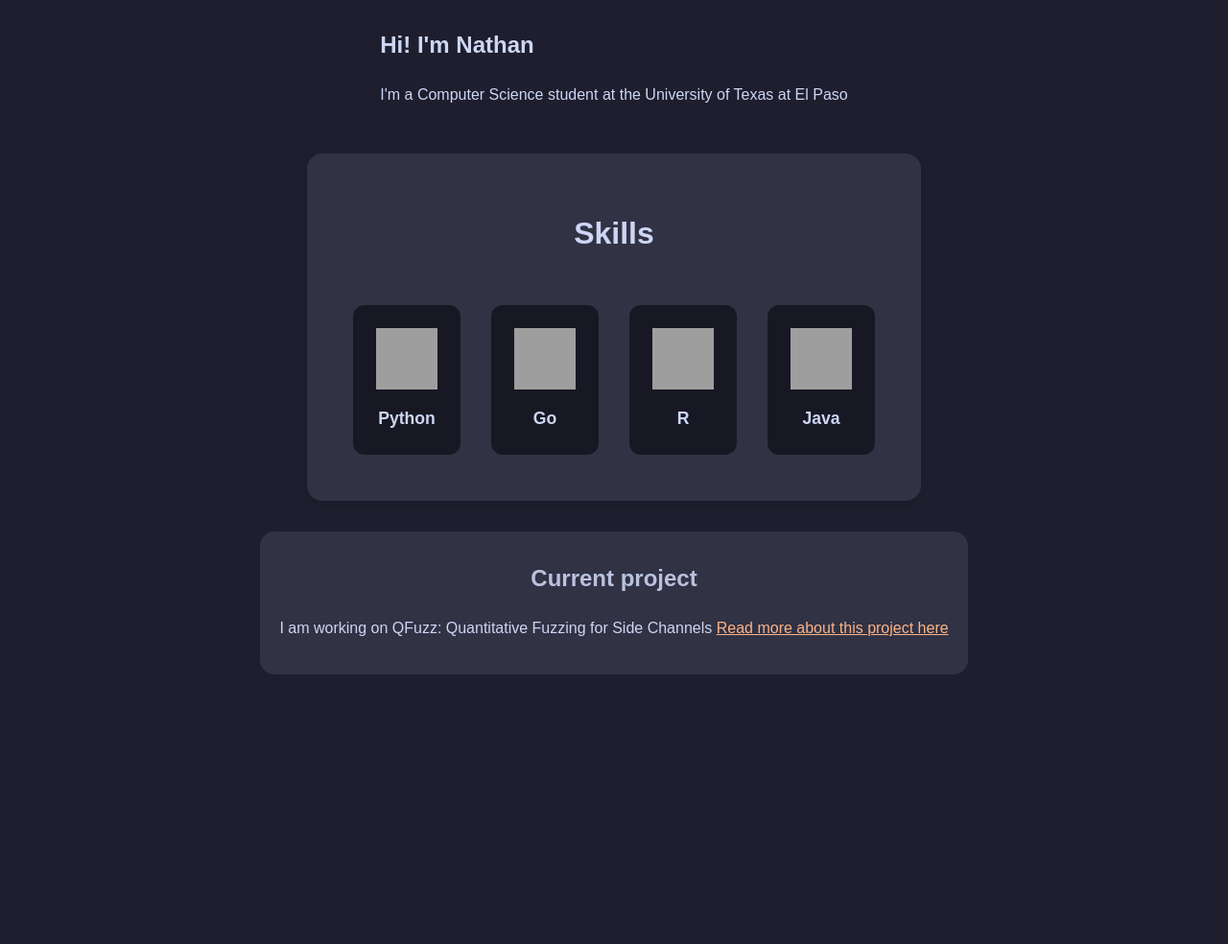
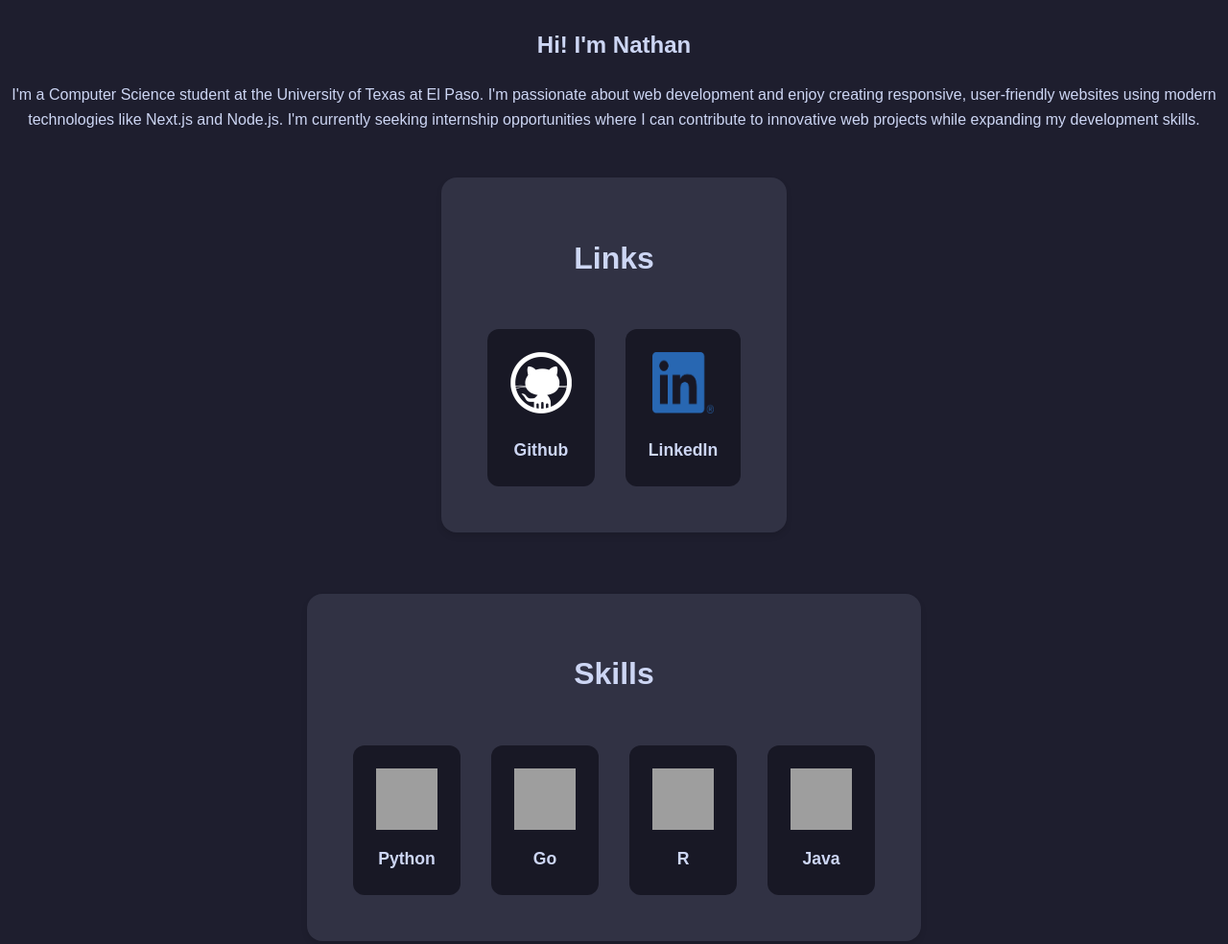
Before and after one commit to adhfmz8/adhfmz8.github.io, a plain HTML site: page index.html in a window 1280 px wide. Shown: the top 984 px of the page at 96% size. Before the commit the page ends 800 px from the top, so only its background shows below. Drawn offline with Linux system fonts and the light colour scheme; grey boxes are pictures that could not be loaded; a web font is replaced by a local one.

Commit message:
adding links to linkedin and github

```diff
--- a/css/main.css
+++ b/css/main.css
@@ -16,7 +16,13 @@ body {
     background-color: var(--background-color);
 }
 
+p {
+    display: block;
+    text-align: center;
+}
+
 .funnel-display-title {
+    text-align: center;
      font-family: "Funnel Display", sans-serif;
      font-optical-sizing: auto;
      font-style: normal;
--- a/index.html
+++ b/index.html
@@ -10,6 +10,7 @@
     <link href="https://fonts.googleapis.com/css2?family=Funnel+Display:wght@300..800&display=swap" rel="stylesheet">
     <link rel="stylesheet" href="css/main.css">
 
+
 </head>
 
 <body>
@@ -17,8 +18,26 @@
     <section class="header">
         <h1 class="funnel-display-title">Hi! I'm Nathan</h1>
         <p>
-            I'm a Computer Science student at the University of Texas at El Paso
+            I'm a Computer Science student at the University of Texas at El Paso.
+            I'm passionate about web development and enjoy creating responsive, user-friendly websites using modern technologies like Next.js and Node.js.
+            I'm currently seeking internship opportunities where I can contribute to innovative web projects while expanding my development skills.
         </p>
+    </section>
+    <section class="skills-section">
+        <h2 class="skills-title">Links</h2>
+        <div class="skills-grid">
+            <div class="skill-card">
+                <a href="https://github.com/adhfmz8"><img src="assets/github-11-xxl.png"  alt="Github" class="skill-icon"/></a>
+                <h3 class="skill-name">Github</h3>
+            </div>
+            <div class="skill-card">
+                <a href="https://www.linkedin.com/in/nkdiamond1/"><img src="assets/LI-In-Bug.png"  alt="LinkedIn" class="skill-icon"/></a>
+                <h3 class="skill-name">LinkedIn</h3>
+            </div>
+
+        </div>
+
+
     </section>
     <section class="skills-section">
         <h2 class="skills-title">Skills</h2>
@@ -42,13 +61,12 @@
         </div>
     </section>
 
-    <section class="projects">
+    <section class="skills-section">
 
     <h2 class="project-title">Current project</h2>
     <p>I am working on QFuzz: Quantitative Fuzzing for Side Channels
         <a href="https://yannicnoller.github.io/assets/pdf/issta2021_noller_qfuzz.pdf">
             Read more about this project here</a>
-
     </p>
 
     </section>
```
Also changed, not shown: assets/LI-In-Bug.png (added), assets/github-11-xxl.png (added).
